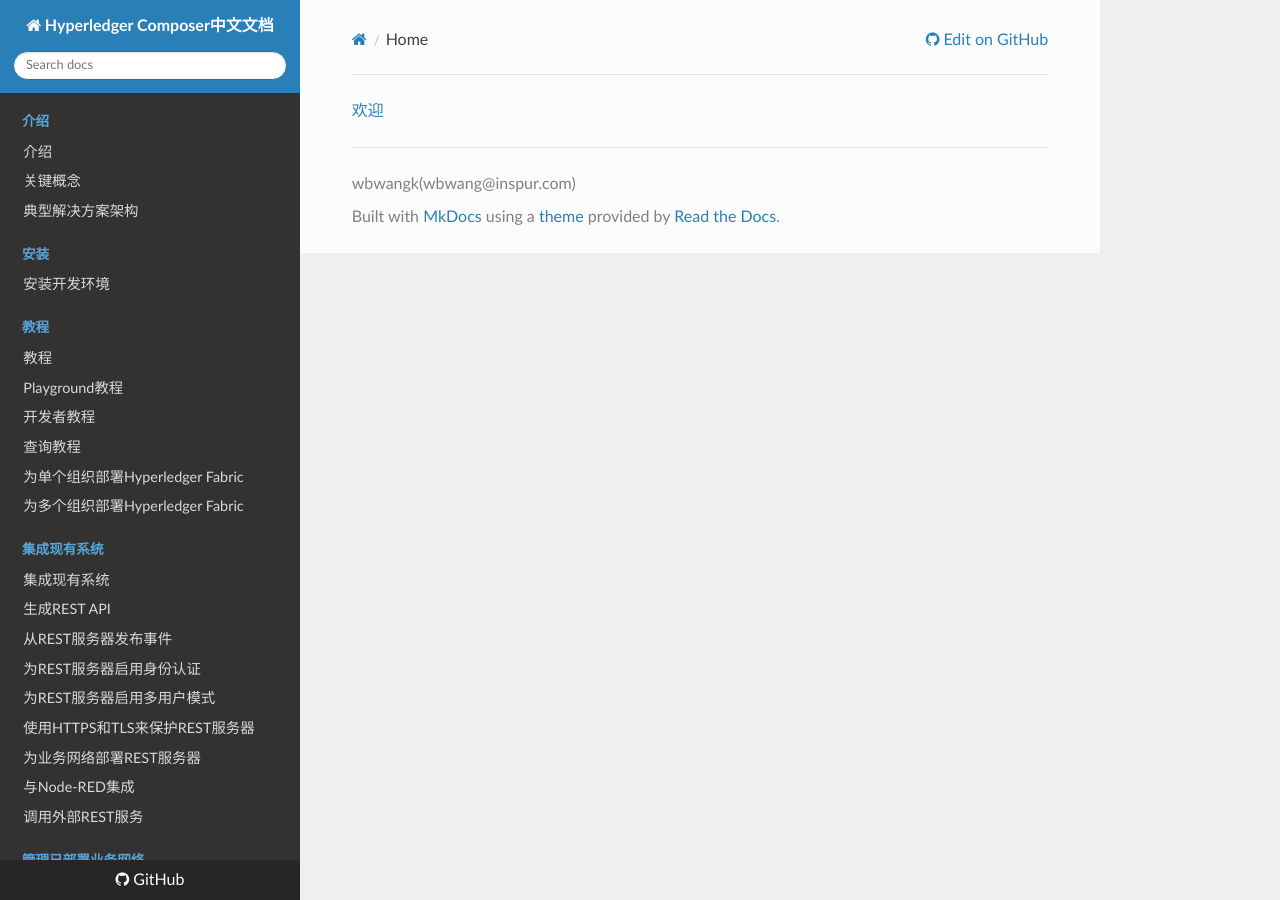
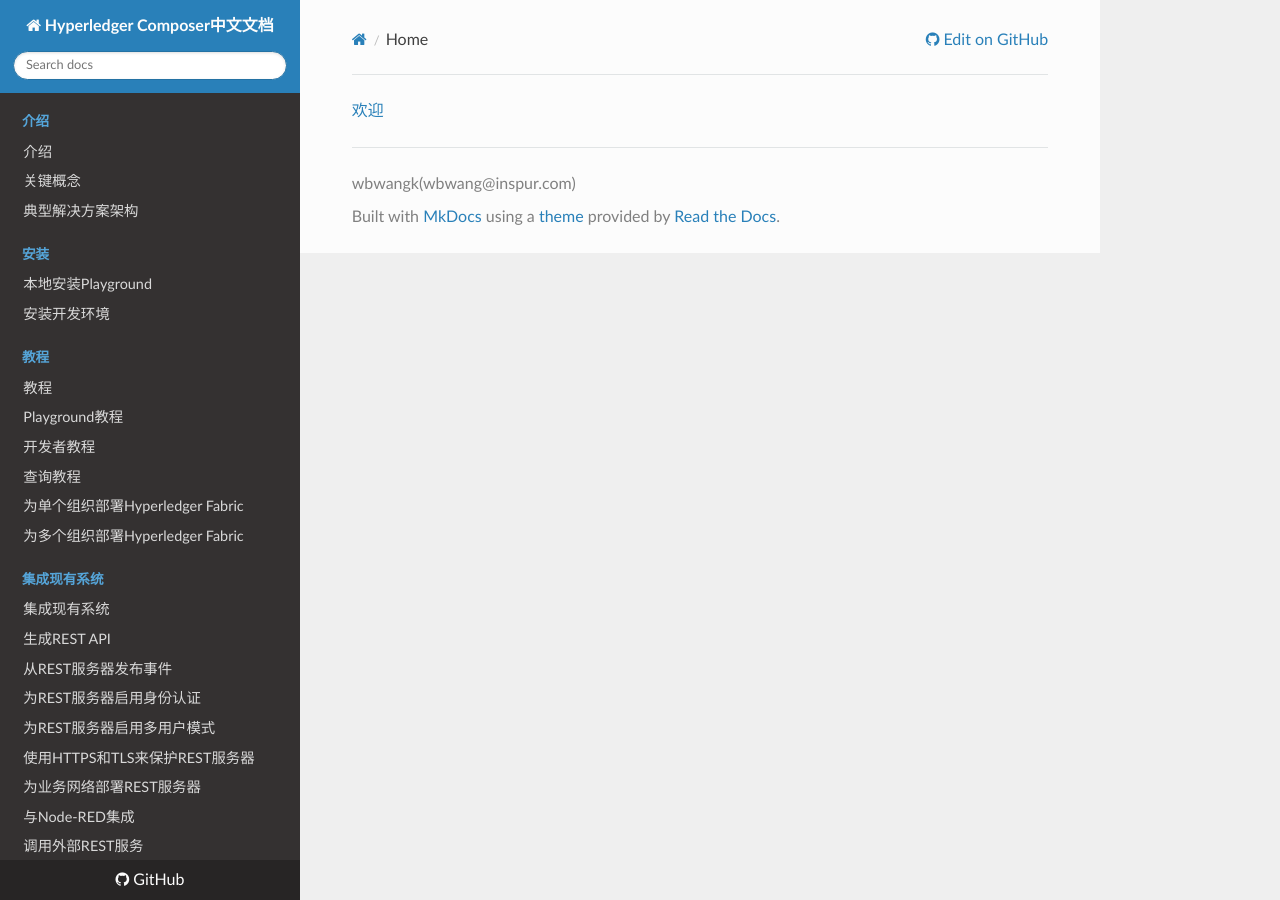
Before and after one commit to wbwangk/ComposerDocs, an MkDocs documentation site: the page built from docs/index.md, in a window 1280 px wide. Built offline with MkDocs 1.6.1, drawn with Linux system fonts in a browser that asks for light colours; nearby versions of some CDN libraries; old or Windows-style settings are respelled for this version of MkDocs.

Commit message:
Update mkdocs.yml

```diff
--- a/mkdocs.yml
+++ b/mkdocs.yml
@@ -14,6 +14,7 @@
       - 关键概念: introduction_key-concepts.md
       - 典型解决方案架构: introduction_solution-architecture.md
     - 安装:
+      - 本地安装Playground: installing_using-playground-locally.md
       - 安装开发环境: installing_development-tools.md
     - 教程:
       - 教程: tutorials_tutorials.md
```
